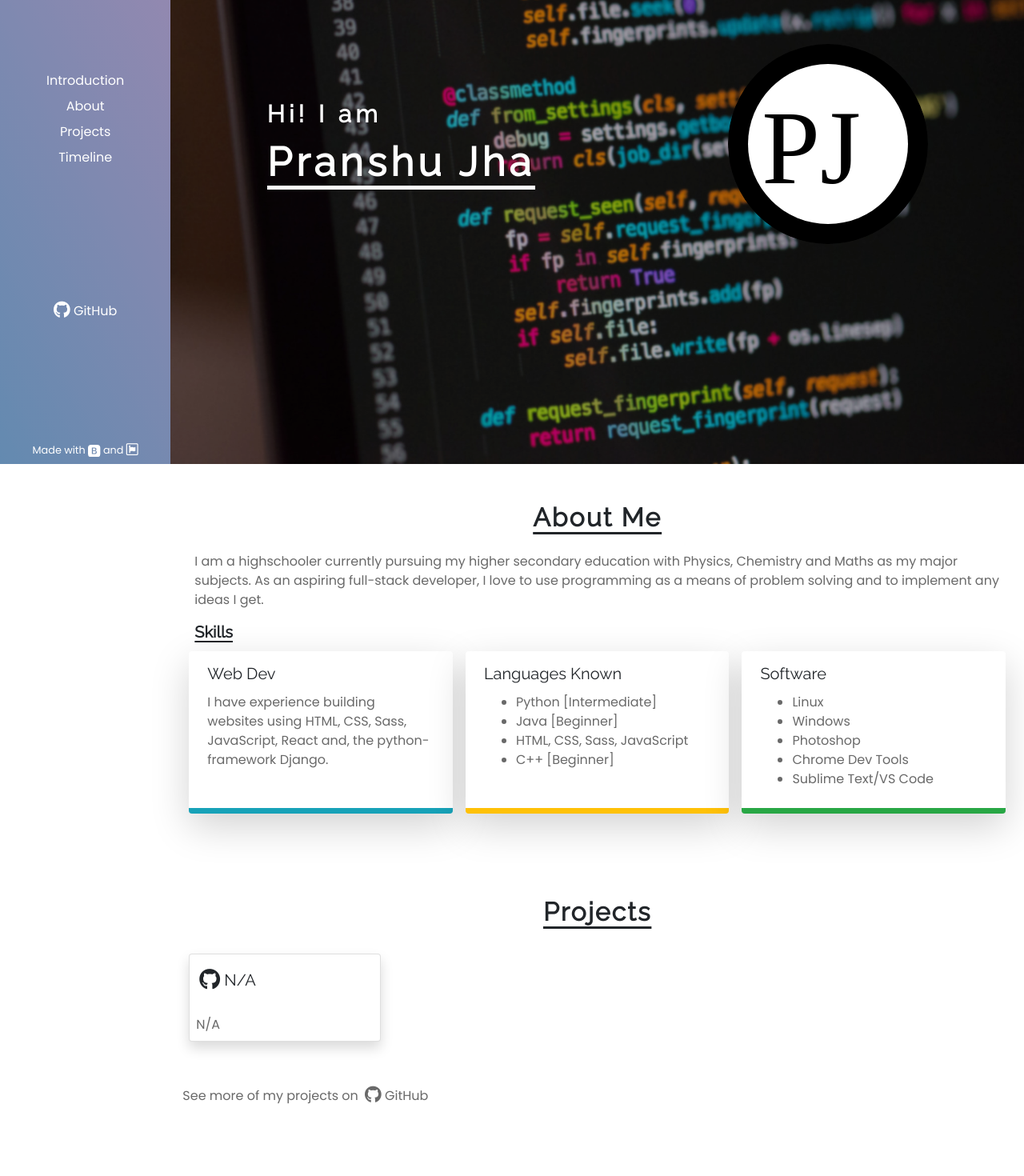
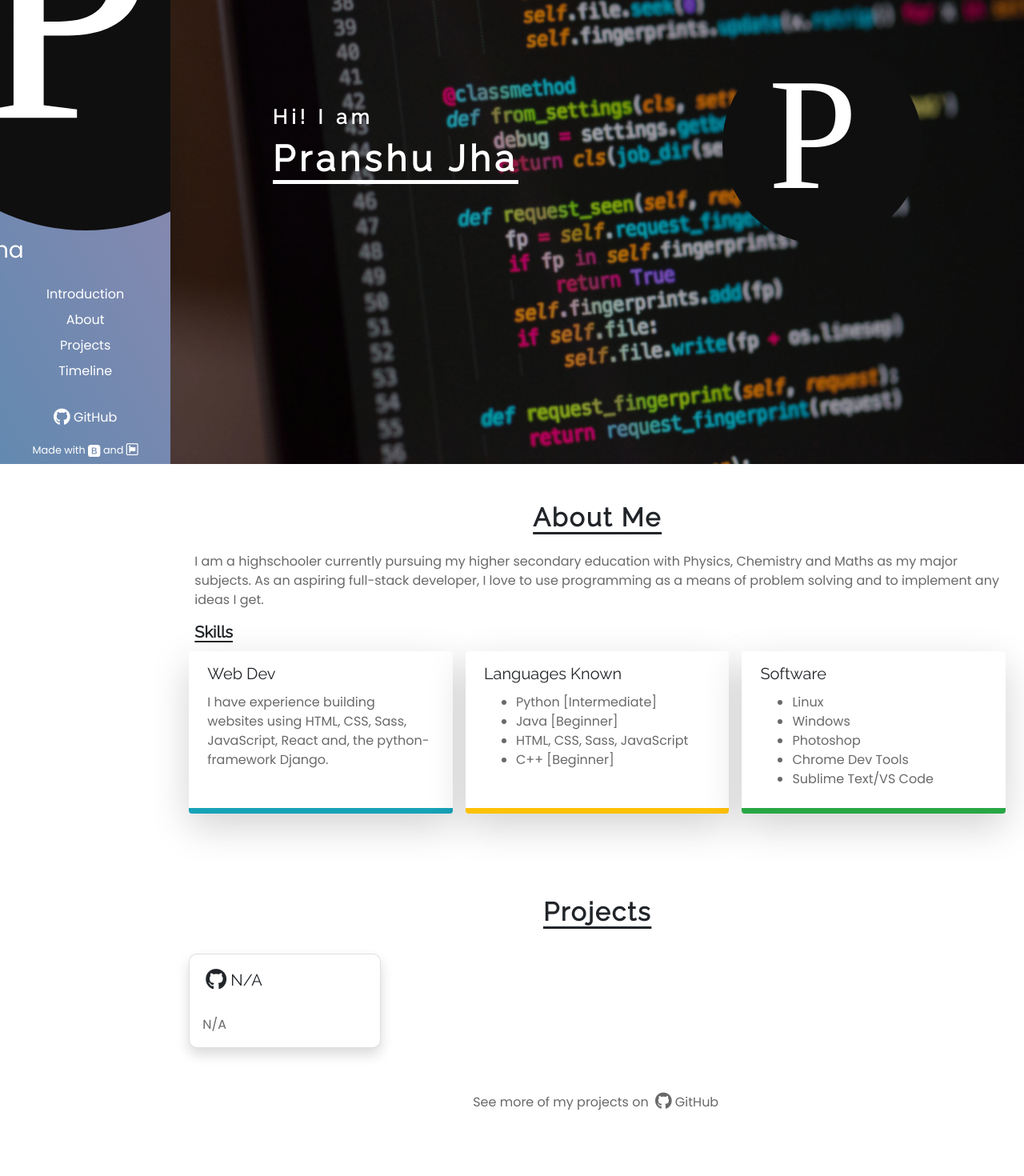
Before and after one commit to volt9801/portfolio, a React (Create React App) app in the folder pranshus-portfolio/: page / in a window 1280 px wide. Shown: the part 220-1690 px from the top of the page at 80% size. Built offline with nearby package versions, Linux system fonts and the light colour scheme.

Commit message:
changed profile picture

```diff
--- a/pranshus-portfolio/src/components/introduction.jsx
+++ b/pranshus-portfolio/src/components/introduction.jsx
@@ -8,9 +8,9 @@ export default class Introduction extends Component {
 						<img src="pj.svg" alt="Pranshu Jha" style={{ borderRadius: '50%', width: '250px', height: '250px', objectFit: 'cover' }}/>
 					</div>
 					<div className="order-md-1 px-5">
-						<span style={{ fontSize: 30, fontFamily: 'Raleway', fontWeight: 'bold', letterSpacing: '5px' }}>Hi! I am</span>
+						<span style={{ fontSize: 25, fontFamily: 'Raleway', fontWeight: 'bold', letterSpacing: '5px' }}>Hi! I am</span>
 						<br />
-						<span className="links" style={{ fontSize: 50, fontFamily: 'Raleway', fontWeight: 'bold', letterSpacing: '5px', borderBottom: '5px solid #fff' }}>Pranshu Jha</span>
+						<span className="links" style={{ fontSize: 45, fontFamily: 'Raleway', fontWeight: 'bold', letterSpacing: '5px', borderBottom: '5px solid #fff' }}>Pranshu Jha</span>
 					</div>
 			</div>
 		)
--- a/pranshus-portfolio/src/components/projects.jsx
+++ b/pranshus-portfolio/src/components/projects.jsx
@@ -6,8 +6,8 @@ export default class Projects extends Component {
 			<div className="container mt-5 pt-5 pb-5" data-aos="fade" data-aos-easing="ease-in-out" data-aos-duration="750">
 				<h2 className="text-center font-weight-bold pb-3" style={{ textDecoration: 'underline', textUnderlinePosition: 'under', letterSpacing: '2px' }}>Projects</h2>
 				<div className="container row row-col-1">
-					<div className="card m-2 shadow" style={{ minWidth: '15rem' }} data-aos="fade" data-aos-easing="ease-in-out" data-aos-duration="750">
-						<div className="p-2 pt-3">
+					<div className="card m-2 shadow" style={{ minWidth: '15rem', borderRadius: '10px' }} data-aos="fade" data-aos-easing="ease-in-out" data-aos-duration="750">
+						<div className="p-3">
 						  <h5 className="card-title p-1"><i class="fab fa-github fa-lg"></i> N/A</h5>
 						  <p className="pt-3 card-text lead gray-text">
 						  	N/A
@@ -15,7 +15,7 @@ export default class Projects extends Component {
 						</div>
 					</div>
 				</div>
-				<p className="pt-5 card-text lead gray-text pb-5">
+				<p className="pt-5 card-text lead gray-text pb-5 text-center">
 					See more of my projects on <a className="links p-1" style={{ color: '#696969' }} href="https://github.com/volt9801"><i class="fab fa-github fa-lg"></i> GitHub</a>
 				</p>
 			</div>
```
Also changed, not shown: pranshus-portfolio/public/pj.svg.
